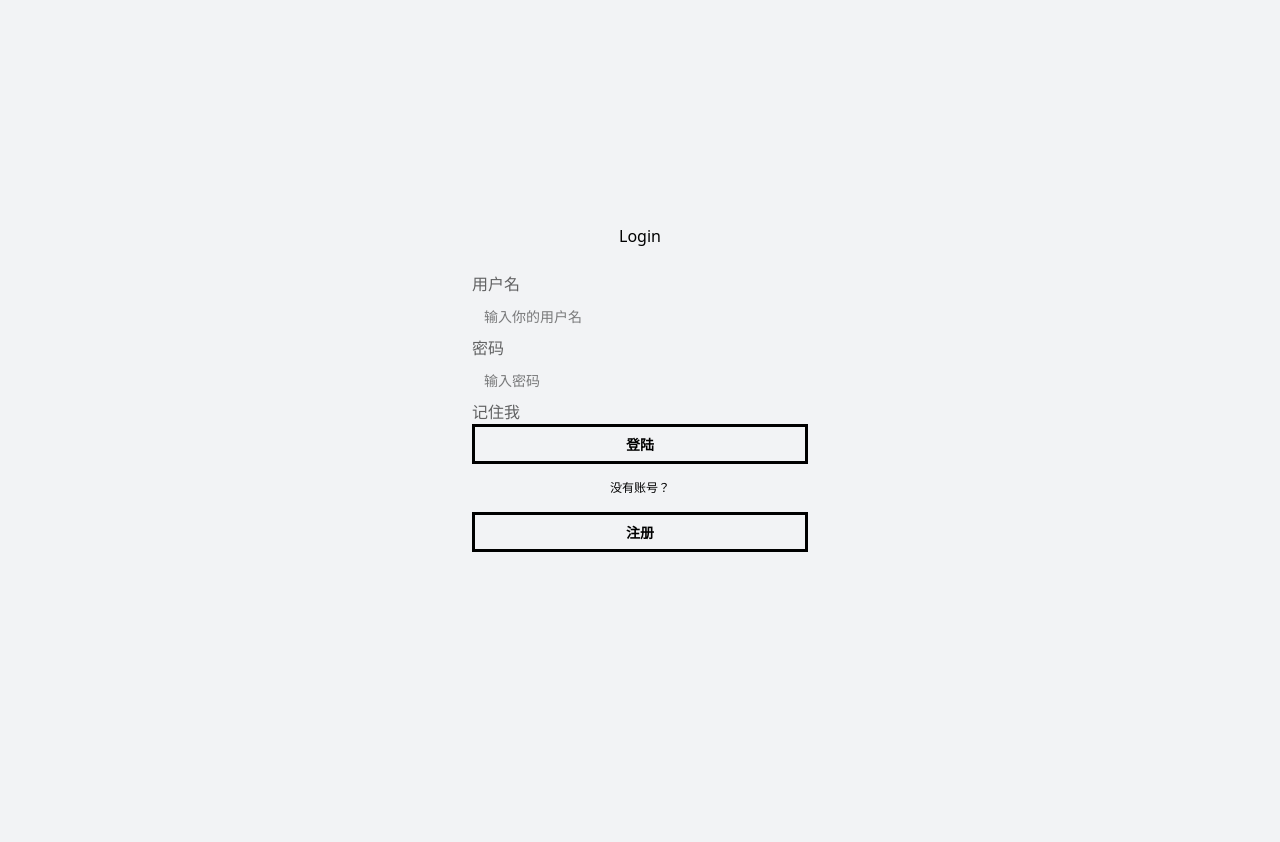
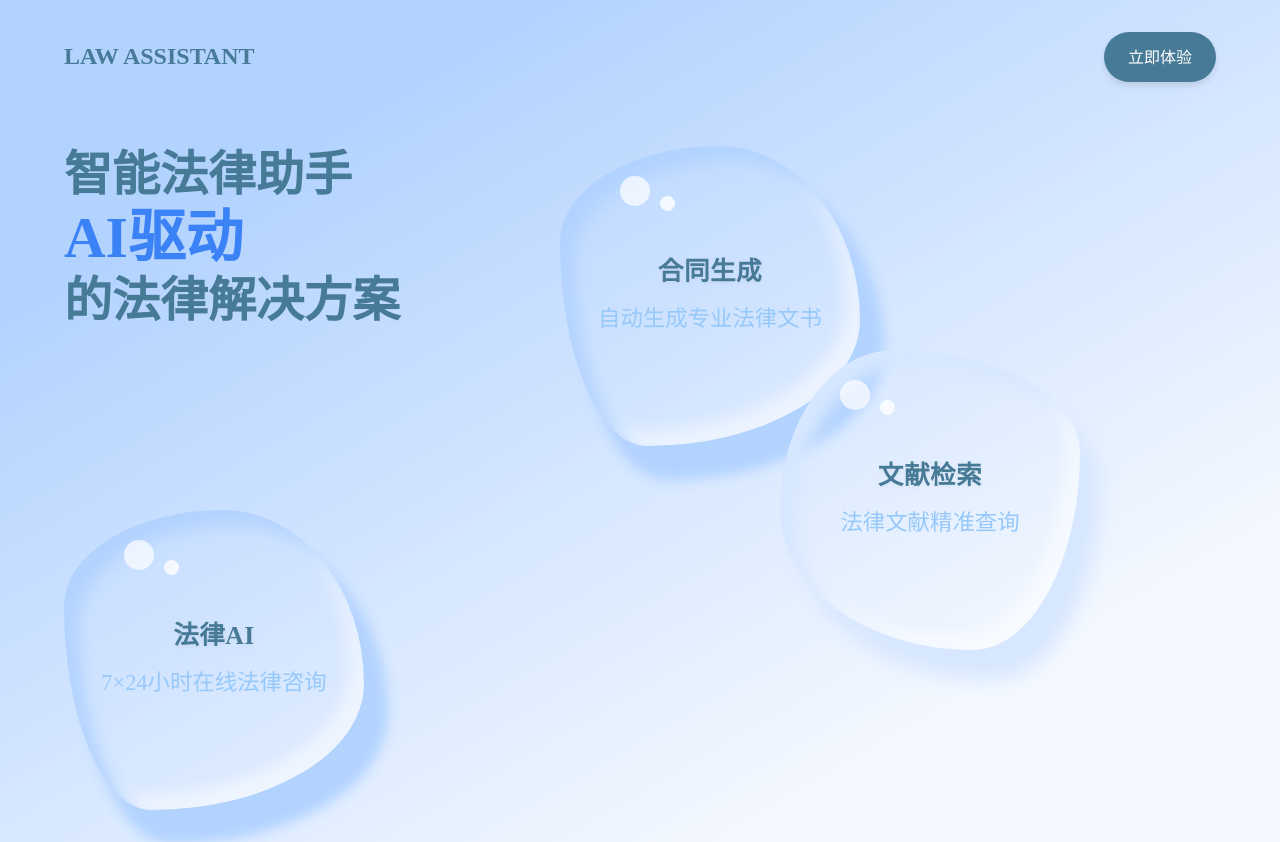
Before and after one commit to qqx12345/LawAssistantFrontend, a React (Vite) app: page / in a window 1280 px wide. Before the commit this address led to /login. Before the commit the page ends 800 px from the top, so only its background shows below. Built offline with nearby package versions, Linux system fonts and the light colour scheme.

Commit message:
首页完成

```diff
--- a/src/App.tsx
+++ b/src/App.tsx
@@ -4,14 +4,15 @@ import './App.css';
 import Login from './compoents/Login/Login';
 import Chat from './compoents/Aichat/Chat';
 import Register from './compoents/Login/Register';
-import Index from './compoents/Index/Index';
+import Index from './compoents/filemanage/Index';
+import Home from './compoents/Index/Home';
 
 function App() {
   return (
     <QueryClientProvider client={new QueryClient()}>
       <BrowserRouter>
         <Routes>
-          <Route path="/" element={<Navigate to="/login" replace />} />
+          <Route path="/" element={<Home/>} />
           <Route path="/login" element={<Login />} />
           <Route path="/chat" element={<Chat/>}></Route>
           <Route path="/register" element={<Register/>}></Route>
--- /dev/null
+++ b/src/compoents/Index/Home.tsx
@@ -0,0 +1,39 @@
+import React from 'react';
+import styles from './home.module.css';
+import { Link } from 'react-router-dom';
+
+const Home = () => {
+  return (
+    <div className={styles.heroContainer}>
+      {/* 导航区 */}
+      <nav className={styles.navBar}>
+        <div className={styles.logo}>LAW ASSISTANT</div>
+        <div className={styles.navLinks}>
+          <Link to="/login" className={styles.navButton}>立即体验</Link>
+        </div>
+      </nav>
+
+      {/* 核心内容区 */}
+      <div className={styles.heroContent}>
+        <h1 className={styles.mainTitle}>
+          智能法律助手
+          <span className={styles.highlight}>AI驱动</span>的法律解决方案
+        </h1>
+          <div className={styles.featureCard}>
+            <h3>合同生成</h3>
+            <p>自动生成专业法律文书</p>
+          </div>
+          <div className={styles.featureCard}>
+            <h3>法律AI</h3>
+            <p>7×24小时在线法律咨询</p>
+          </div>
+          <div className={styles.featureCard}>
+            <h3>文献检索</h3>
+            <p>法律文献精准查询</p>
+          </div>
+      </div>
+    </div>
+  );
+};
+
+export default Home;
--- /dev/null
+++ b/src/compoents/Index/home.module.css
@@ -0,0 +1,146 @@
+:root {
+    background-color: #f2f3f5;
+    box-sizing: border-box;
+    --primary-color: #467a96;       /* 主色调（原深蓝） */
+    --secondary-color: #96c8fa;    /* 辅助色（浅蓝） */
+    --accent-color: #3b82f6;       /* 强调色（亮蓝） */
+    --gradient-start: #b3d3ff;     /* 渐变起始色 */
+    --gradient-end: #f4f8ff;       /* 渐变结束色 */
+    --success-green: #34D399;      /* 新增成功色 */
+    --warning-orange: #F59E0B;
+}
+
+.heroContainer {
+  min-height: 100vh;
+  background: linear-gradient(
+    150deg,
+    var(--gradient-start) 20%,
+    var(--gradient-end) 80%
+  );
+  padding: 2rem 5%;
+}
+
+.navBar {
+  display: flex;
+  justify-content: space-between;
+  align-items: center;
+  margin-bottom: 4rem;
+}
+
+.logo {
+  font: 600 1.5rem '优设标题黑';
+  color: var(--primary-color);
+}
+
+.navLinks {
+  display: flex;
+  gap: 2rem;
+  align-items: center;
+}
+
+.navLink {
+  color: var(--accent-color);
+  transition: opacity 0.3s;
+}
+
+.navButton {
+  background: var(--primary-color);
+  color: white;
+  padding: 0.8rem 1.5rem;
+  border-radius: 2rem;
+  box-shadow: 0 4px 6px rgba(0, 0, 0, 0.1);
+}
+
+.heroContent {
+  max-width: 1200px;
+  margin: 0 auto;
+  display: flex;
+  column-gap: 10rem; /* 主轴方向（列间距） */
+  row-gap: 4rem;
+  flex-wrap: wrap;
+}
+
+.mainTitle {
+  font: 600 3rem/1.2 '优设标题黑';
+  color: var(--primary-color);
+  margin-bottom: 2rem;
+}
+
+.highlight {
+  display: block;
+  color: var(--accent-color);
+  font-size: 1.2em;
+}
+
+
+.featureCard {
+  position: relative;
+  width: 300px;
+  height: 300px;
+  box-shadow: inset 15px 15px 15px var(--gradient-start) ,
+  20px 30px 15px var(--gradient-start) ,
+  20px 30px 15px var(--gradient-start) ,
+  inset -15px -15px 15px rgba(255, 255, 255, 0.5);
+  transition: 0.5s;
+  display: flex;
+  flex-direction: column;
+  justify-content: center;
+  align-items: center;
+  border-radius: 53% 47% 71% 29% / 32% 58% 42% 68% ;
+  word-wrap: break-word;
+  padding: 20px;
+  color: #373737;
+
+  > h3 {
+    font: 600 1.6rem/1.3 '优设标题黑';
+    color: var(--primary-color);
+    margin-bottom: 0.8rem;
+    text-shadow: 0 2px 4px rgba(0, 0, 0, 0.05);
+    letter-spacing: 0.5px;
+    display: block;
+}
+
+> p {
+    font: 500 1.4rem/1.6 'Microsoft Yahei';
+    color: var(--secondary-color);
+    transition: all 0.3s ease;
+}
+}
+
+.featureCard:last-child{
+  border-radius: 38% 62% 36% 64% / 53% 34% 66% 47% ;
+  position: absolute;
+  right: 200px;
+  bottom: 150px;
+  box-shadow: inset 15px 15px 15px rgb(214, 231, 255) ,
+  20px 30px 20px rgb(214, 231, 255),
+  inset -15px -15px 15px rgba(255, 255, 255, 0.5);
+}
+
+.featureCard:hover {
+  border-radius: 50%;
+}
+
+.featureCard::before {
+  content: '';
+  position: absolute;
+  top: 30px;
+  left: 60px;
+  width: 30px;
+  height: 30px;
+  border-radius: 50%;
+  background: white;
+  opacity: 0.7;
+}
+
+.featureCard::after {
+  content: '';
+  position: absolute;
+  top: 50px;
+  left: 100px;
+  width: 15px;
+  height: 15px;
+  border-radius: 50%;
+  background: white;
+  opacity: 0.8;
+}
--- a/src/compoents/Index/mene.module.css
+++ b/src/compoents/filemanage/mene.module.css
@@ -313,7 +313,7 @@
     margin-left: 0.75rem;
   }
 
-  .btn-secondary,
+  .btnSecondary,
   .btn-primary {
     padding: 0.5rem 1rem;
     font-weight: 500;
```
Also changed, not shown: public/BB1msMIB.jpg (added), src/compoents/filemanage/Index.tsx (renamed from src/compoents/Index/Index.tsx), src/compoents/filemanage/index.module.css (renamed from src/compoents/Index/index.module.css), src/compoents/filemanage/mene.tsx (renamed from src/compoents/Index/mene.tsx).
